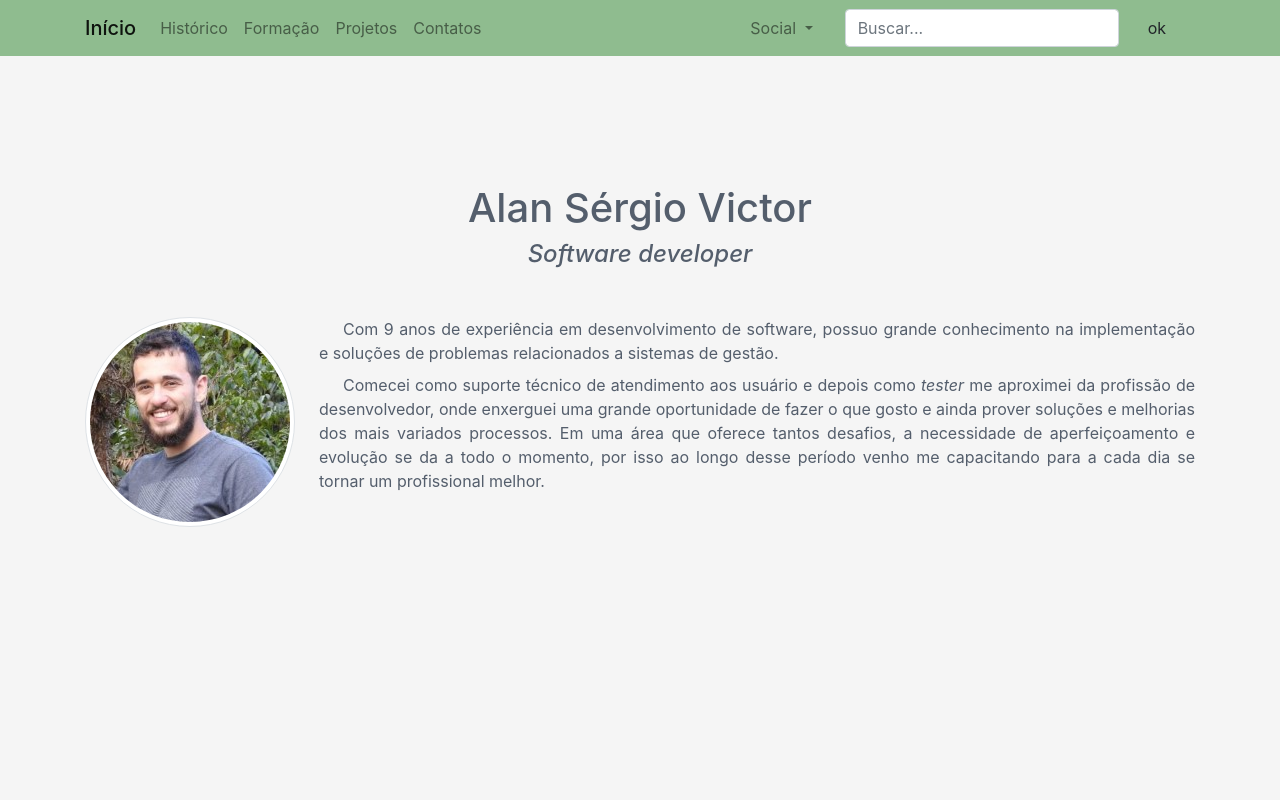
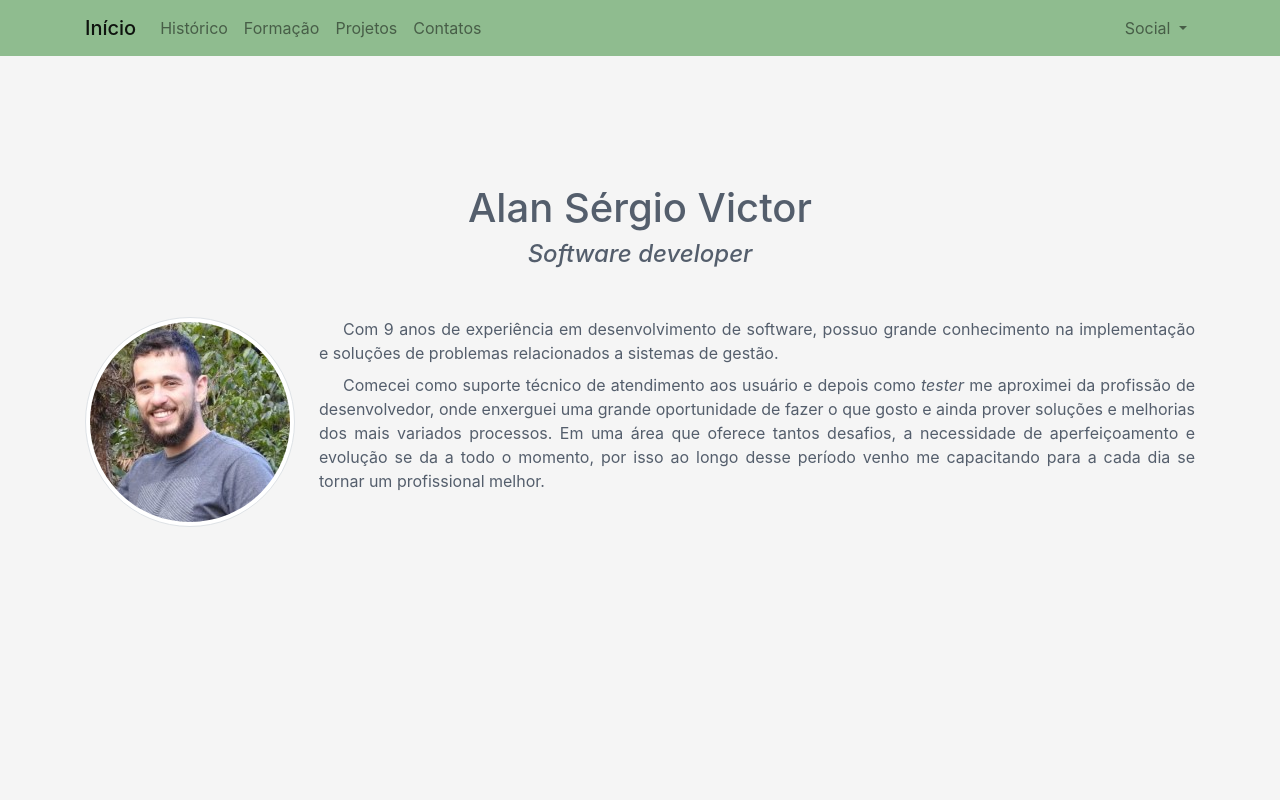
Before and after one commit to AlanSvictor/cv, a plain HTML site: page index.html in a window 1280 px wide. Shown: the top 800 px of the page. Drawn offline with nearby package versions, Linux system fonts and the light colour scheme.

Commit message:
Alterado index

```diff
--- a/index.html
+++ b/index.html
@@ -60,11 +60,6 @@
                             </div>
                         </li>
                     </ul>
-
-                    <form class="form-inline">
-                        <input class="form-control ml-4 mr-3" type="search" placeholder="Buscar...">
-                        <button class="btn btn-default mr-3" type="Submit">ok</button>
-                    </form>
                 </div>
             </div>
         </nav>
```
